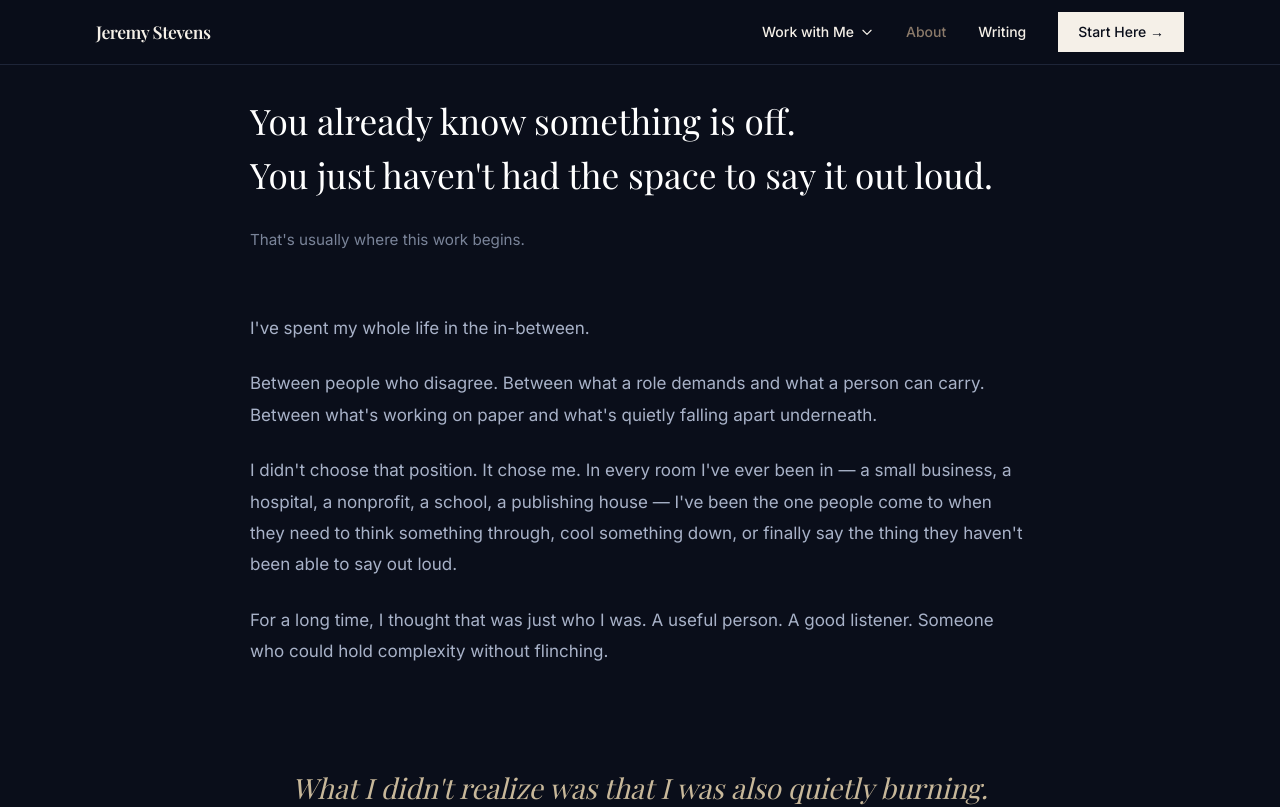
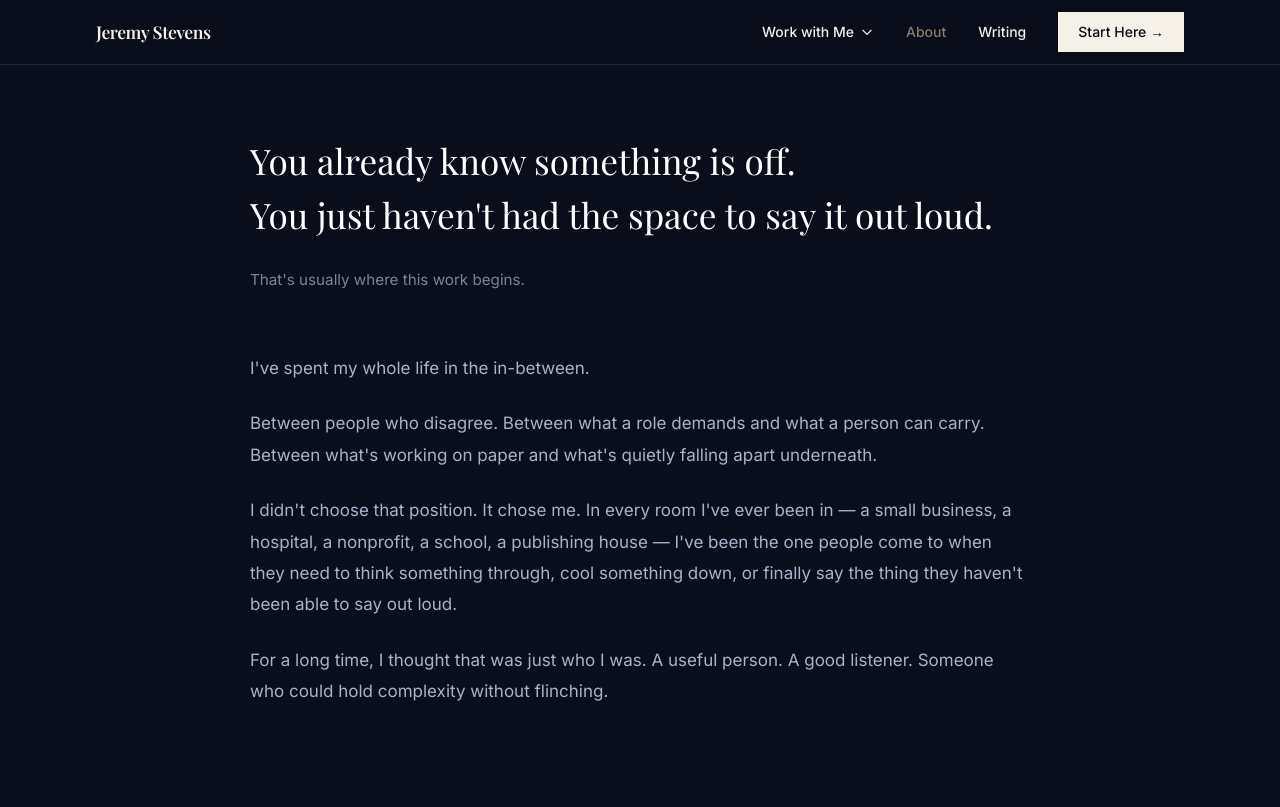
Before and after one commit to jskroening-afk/my-site, a Next.js app: page /about in a window 1280 px wide. Shown: the top 807 px of the page. Built offline with nearby package versions, Linux system fonts and the light colour scheme; a web font is replaced by a local one.

Commit message:
hero top padding fix

```diff
--- a/app/(site)/about/page.tsx
+++ b/app/(site)/about/page.tsx
@@ -11,7 +11,7 @@ export default function AboutPage() {
     <div style={{ maxWidth: '860px', marginLeft: 'auto', marginRight: 'auto', paddingLeft: '40px', paddingRight: '40px' }}>
 
       {/* Hero */}
-      <section style={{ paddingTop: '100px', paddingBottom: '60px' }}>
+      <section style={{ paddingTop: '140px', paddingBottom: '60px' }}>
         <h1 className="font-serif font-normal text-white" style={{ fontSize: '2.2rem', lineHeight: '1.2', marginBottom: '32px' }}>
           <span style={{ display: 'block' }}>You already know something is off.</span>
           <span style={{ display: 'block', marginTop: '12px' }}>You just haven&apos;t had the space to say it out loud.</span>
```
